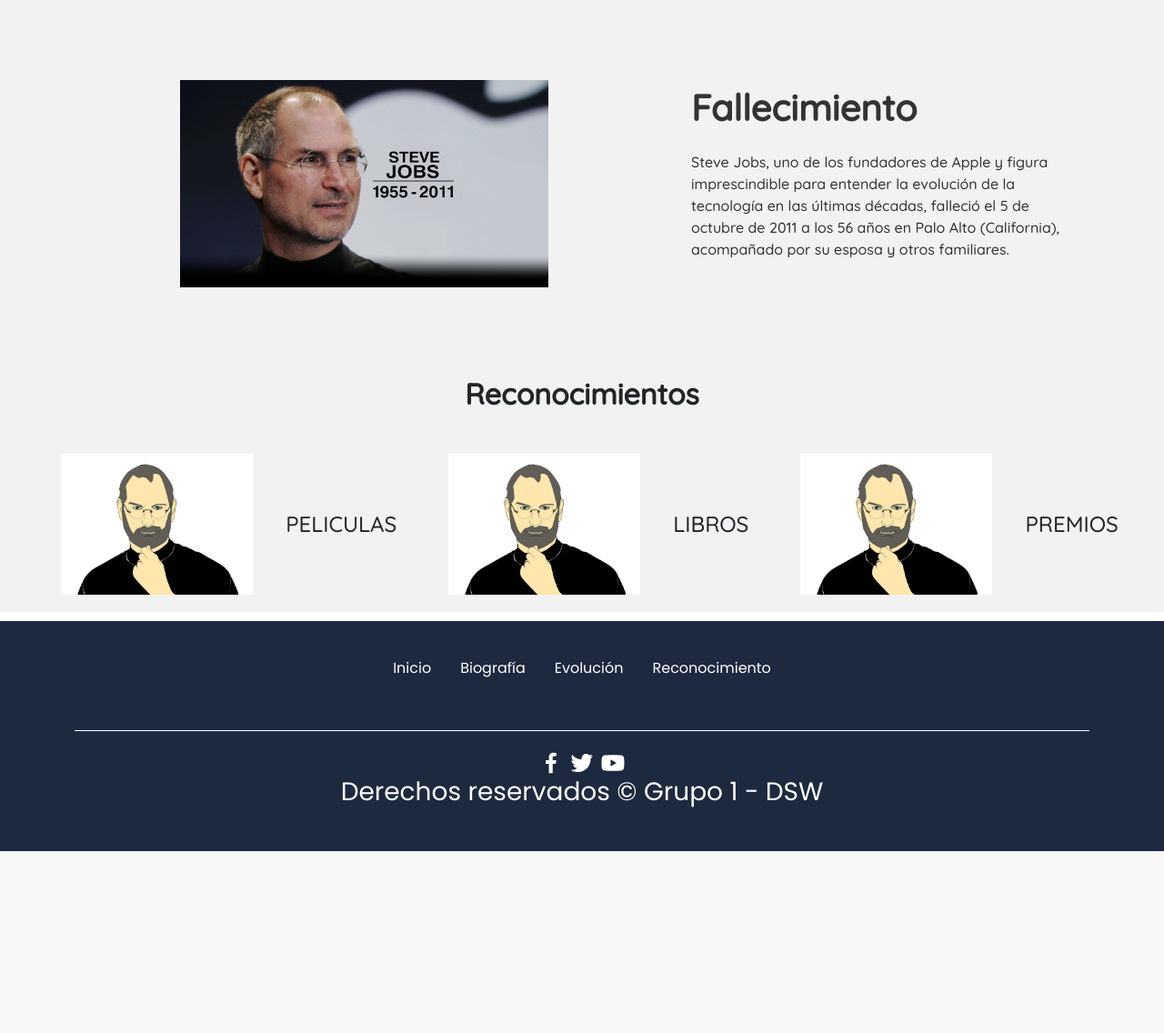
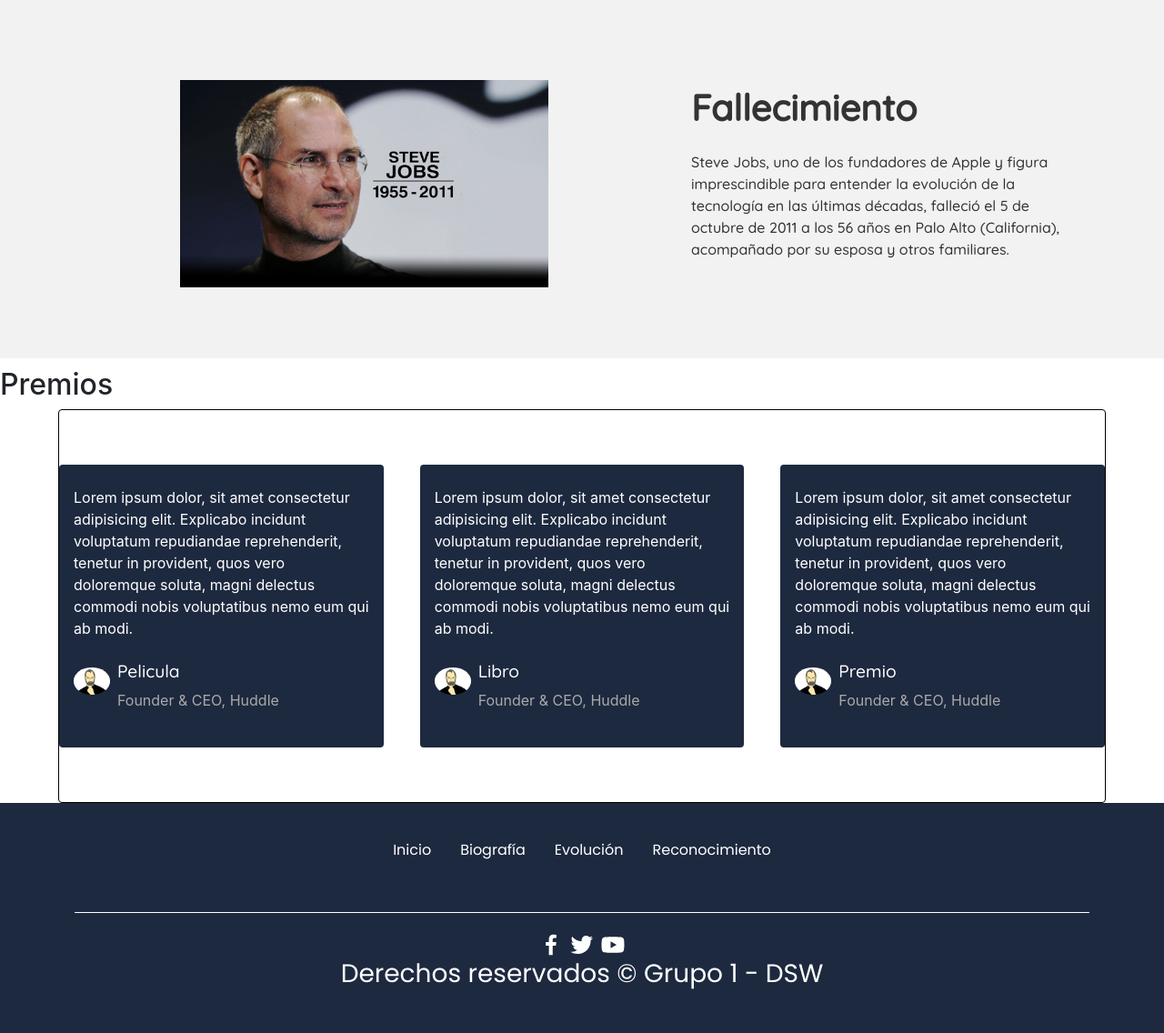
Before and after one commit to miguelmaguina/PROYECTO_DSW, a PHP site: page /biografia1.html in a window 1280 px wide. Shown: the part 2699-3835 px from the top of the page at 91% size. Before the commit the page ends 3635 px from the top, so only its background shows below. Run offline with PHP 8.4, Linux system fonts and the light colour scheme.

Commit message:
avance 13.0

```diff
--- a/Tarea2/biografia1.html
+++ b/Tarea2/biografia1.html
@@ -9,7 +9,6 @@
     <link rel="stylesheet" href="https://cdn.jsdelivr.net/npm/bootstrap@4.5.3/dist/css/bootstrap.min.css">
     <link rel="stylesheet" href="./stylesb1.css">
     <link href="https://fonts.googleapis.com/css2?family=Quicksand:wght@500&family=Roboto:ital,wght@0,100;0,300;0,400;0,500;0,700;0,900;1,100;1,300;1,400;1,500;1,700;1,900&display=swap" rel="stylesheet">
-    <link rel="stylesheet" href="./css/styles.css">
     <script src="./libreria/scrollreveal.js"></script>
     <title>Prueba1</title>
 </head>
@@ -182,7 +181,7 @@
                         <p class="content-info txt-izq">Steve Jobs, uno de los fundadores de Apple y figura imprescindible para entender la evolución de la tecnología en las últimas décadas, falleció el 5 de octubre de 2011 a los 56 años en Palo Alto (California), acompañado por su esposa y otros familiares.</p>
                     </div>
                 </section>
-                <div class="content-rec-2">
+                <!-- <div class="content-rec-2">
                     <h2 class="txt-rec-2">Reconocimientos</h2>
                     <div class="reconocimientos-2">
                         <div class="tip-rec-2">
@@ -198,8 +197,57 @@
                             <h2 class="titulo-rec-2">PREMIOS</h2>
                         </div>
                     </div>
+                </div> -->
+            </main>
+        </section>
+    </section>
+    <section >
+        <h2>Premios</h2>
+        <section class="card container">
+            <article class="card-item card-item--first">
+                <p class="card-paragraph"> Lorem ipsum dolor, sit amet consectetur adipisicing elit. Explicabo incidunt voluptatum repudiandae reprehenderit, tenetur in provident, quos vero doloremque soluta, magni delectus commodi nobis voluptatibus nemo eum qui ab modi.</p>
+
+                <div class="card-profile">
+                    <figure class="card-picture">
+                    <img src="./imagenes/biografia/prb.jpg"  class="card-img">
+                    </figure>
+
+                    <div class="card-info">
+                    <h3 class="card-name">Pelicula</h3>
+                    <p class="card-job">Founder & CEO, Huddle</p>
                     </div>
-            </main>
+                </div>
+                </article>
+
+                <article class="card-item ">
+                <p class="card-paragraph"> Lorem ipsum dolor, sit amet consectetur adipisicing elit. Explicabo incidunt voluptatum repudiandae reprehenderit, tenetur in provident, quos vero doloremque soluta, magni delectus commodi nobis voluptatibus nemo eum qui ab modi.</p>
+
+                <div class="card-profile">
+                    <figure class="card-picture">
+                    <img src="./imagenes/biografia/prb.jpg"  class="card-img">
+                    </figure>
+
+                    <div class="card-info">
+                    <h3 class="card-name">Libro</h3>
+                    <p class="card-job">Founder & CEO, Huddle</p>
+                    </div>
+                </div>
+                </article>
+
+                <article class="card-item ">
+                <p class="card-paragraph"> Lorem ipsum dolor, sit amet consectetur adipisicing elit. Explicabo incidunt voluptatum repudiandae reprehenderit, tenetur in provident, quos vero doloremque soluta, magni delectus commodi nobis voluptatibus nemo eum qui ab modi.</p>
+
+                <div class="card-profile">
+                    <figure class="card-picture">
+                    <img src="./imagenes/biografia/prb.jpg"  class="card-img">
+                    </figure>
+
+                    <div class="card-info">
+                    <h3 class="card-name">Premio</h3>
+                    <p class="card-job">Founder & CEO, Huddle</p>
+                    </div>
+                </div>
+                </article>
             </section>
       </section>
     <!-- CAROUSEL-->
--- a/Tarea2/scriptB1.js
+++ b/Tarea2/scriptB1.js
@@ -1,19 +1,19 @@
 window.sr=ScrollReveal();
 
     sr.reveal('.fijado',{
-        duration: 3000,
+        duration: 1500,
         origin: 'bottom',
         distance: '-100px'
     });
 
     sr.reveal('.content-b1',{
-        duration: 3000,
+        duration: 2000,
         origin: 'top',
         distance: '-100px'
     });
 
     sr.reveal('.content-bi',{
-        duration: 3000,
+        duration: 2000,
         origin: 'top',
         distance: '-100px'
     });
--- a/Tarea2/stylesb1.css
+++ b/Tarea2/stylesb1.css
@@ -1,5 +1,6 @@
 @import url('https://fonts.googleapis.com/css2?family=Poppins:wght@300;400;600;700&display=swap');
-*{
+*,::after,
+::before {
     margin: 0;
     padding: 0;
     box-sizing: border-box;
@@ -22,6 +23,7 @@
     width: 100%;
     line-height: 100vh;
 }
+/*EN PROCESO*/
 .portada img::before{
     background-size: cover;
     clip-path: polygon(0 0, 100% 0, 100% 80%, 50% 95%, 0 80%);
@@ -365,3 +367,73 @@
 .footer-img{
     width: 30px;
 }
+
+/*TARJETITA*/
+
+.card{
+    border: 1px solid #000;
+    color: #fff;
+    display: flex;
+    flex-direction: column;
+    gap: 2.5em;
+    padding: 60px 0;
+}
+
+.card-item{
+    background-color:  #1D293F;
+    width: 90%;
+    margin: 0 auto;
+    padding: 1.5em 1em;
+    border-radius: 4px;
+    box-shadow: 1px 1px 10px -5px rgb(255, 255, 255, .5);
+}
+
+.card-item--first{
+    position: relative;
+}
+
+.card-item--first::before{
+    content: "";
+    position: absolute;
+    top: 0;
+    left: 0;
+    background-image: url("./imagenes/tarjeta/bg-quotes.png");
+    width: 30px;
+    height: 40px;
+    background-size: contain;
+    background-repeat: no-repeat;
+    background-position: center;
+    z-index: -1;
+}
+
+.card-profile{
+    margin-top: 1.5em;
+    display: flex;
+    align-items: center;
+    gap: .5em;
+}
+
+.card-picture{
+    width: 40px;
+    height: 40px;
+}
+
+.card-img{
+    width: 100%;
+    border-radius: 50%;
+    object-fit: cover;
+}
+
+.card-name{
+    font-size: 1.2rem;
+    font-family: 'Quicksand', sans-serif;
+}
+
+.card-job{
+    color: #aaa9a9;
+}
+@media (min-width: 740px){
+    .card{
+        flex-direction: row;
+    }
+}
```
Also changed, not shown: Tarea2/imagenes/tarjeta/bg-quotes.png (added), Tarea2/imagenes/tarjeta/profile-1.jpg (added), Tarea2/imagenes/tarjeta/profile-2.jpg (added), Tarea2/imagenes/tarjeta/profile-3.jpg (added). Lines whose indentation alone changed are shown as unchanged.
